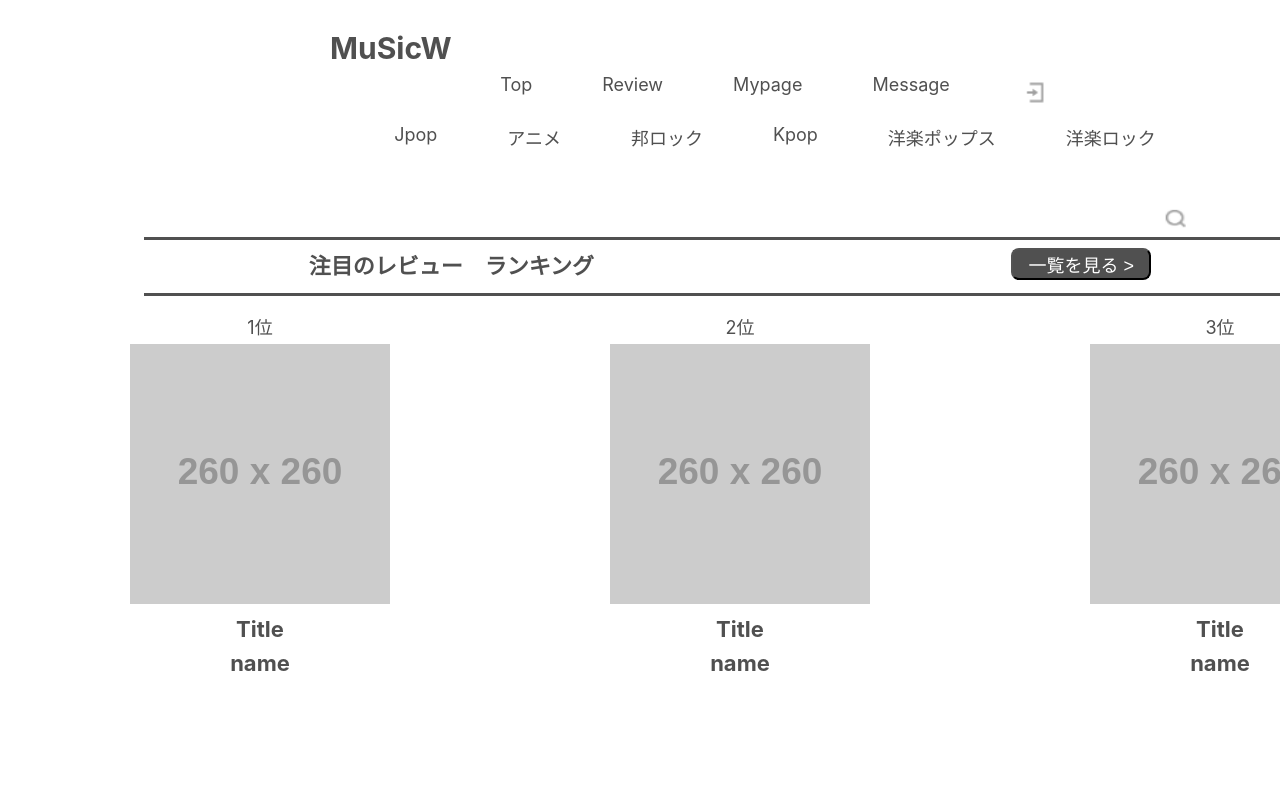
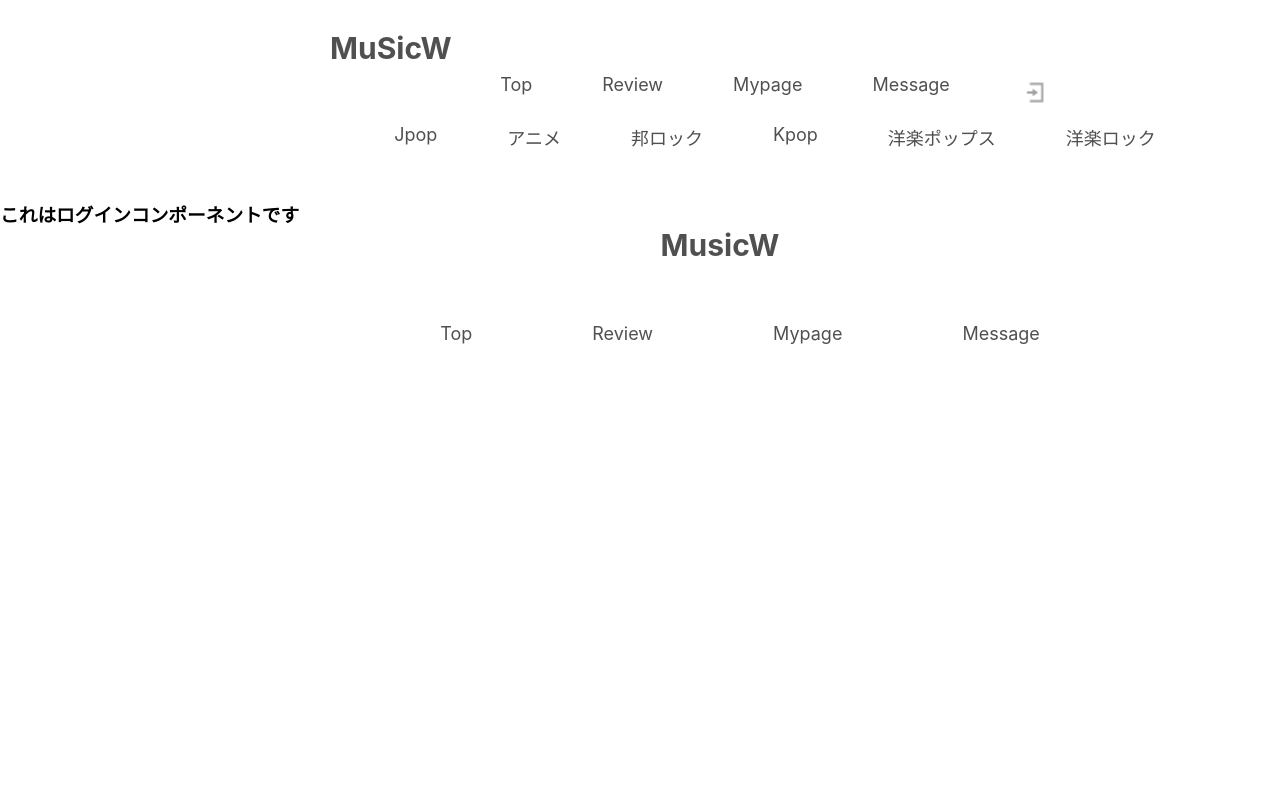
Before and after one commit to YuOshimaBLM/MuSicW, a React (Create React App) app: page /login in a window 1280 px wide. Shown: the top 800 px of the page. Built offline with nearby package versions, Linux system fonts and the light colour scheme.

Commit message:
feat: 0424meeting-coding

```diff
--- a/package.json
+++ b/package.json
@@ -14,6 +14,7 @@
     "node-sass": "^7.0.3",
     "react": "^18.2.0",
     "react-dom": "^18.2.0",
+    "react-router-dom": "^6.10.0",
     "react-scripts": "5.0.1",
     "typescript": "^4.9.5",
     "web-vitals": "^2.1.4"
--- a/src/App.tsx
+++ b/src/App.tsx
@@ -1,15 +1,37 @@
+import { BrowserRouter as Router, Routes, Route } from "react-router-dom";
 import "./App.scss";
 import Header from "./components/Header";
 import Body from "./components/Body";
 import Footer from "./components/Footer";
+import { Login } from "./components/Login";
 
 function App() {
   return (
-    <div className="App">
+    // <Router>
+    //   <div className="App">
+    //     <Header />
+    //     <Routes>
+    //       {/* <Body /> */}
+    //       <Route path="/">
+    //         <Body />
+    //       </Route>
+    //       <Route path="/login">
+    //         <Login />
+    //       </Route>
+    //     </Routes>
+    //     <Footer />
+    //   </div>
+    <Router>
       <Header />
-      <Body />
+      <Routes>
+        <Route path="/" element={<Body />} />
+        <Route path="/login" element={<Login />} />
+        {/* <Route path="/about" element={<About />} /> */}
+        {/* <Route path="/contact" element={<Contact />} /> */}
+      </Routes>
       <Footer />
-    </div>
+    </Router>
+    // </Router>
   );
 }
 
--- /dev/null
+++ b/src/components/Login.tsx
@@ -0,0 +1,9 @@
+import React from "react";
+
+export const Login = () => {
+  return (
+    <div>
+      <h3>これはログインコンポーネントです</h3>
+    </div>
+  );
+};
```
Also changed, not shown: 1 other file (tests, documents, lock files or other folders).
